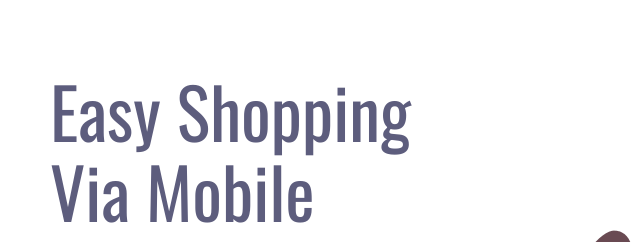
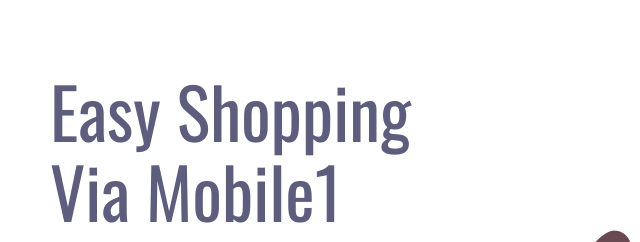
Before and after one commit to ygormantovani/Projeto-Responsividade-CSS, a plain HTML site: page index.html in a window 1280 px wide. Shown: the part 186-428 px from the top of the page, 86-726 px from the left. Drawn offline with nearby package versions, Linux system fonts and the light colour scheme.

Commit message:
ateracão h1

```diff
--- a/index.html
+++ b/index.html
@@ -12,7 +12,7 @@
 <body>
     <div class="wrapper">
         <section class="container-left">
-             <h1>Easy Shopping Via Mobile</h1>
+             <h1>Easy Shopping Via Mobile1</h1>
              <p>Lorem ipsum dolor sit amet, consectetur  adipiscing elit. Donec lorem justo, sollicitudin vel ultricies sed, eleifend nec metus. Etiam vitae pellentesque dolor. </p>
             <button>Get Started</button>
         </section>
--- a/styles.css
+++ b/styles.css
@@ -7,7 +7,7 @@
 }
 
 .wrapper{
-    height: 100vh;
+    height: 101vh;
     width: 100vw;
 }
 
@@ -146,5 +146,4 @@ header{
 
 @media  and (max-width 330px) {
     .container-left
-        height: 70%;
-    }
+        height: 70%;}
```
